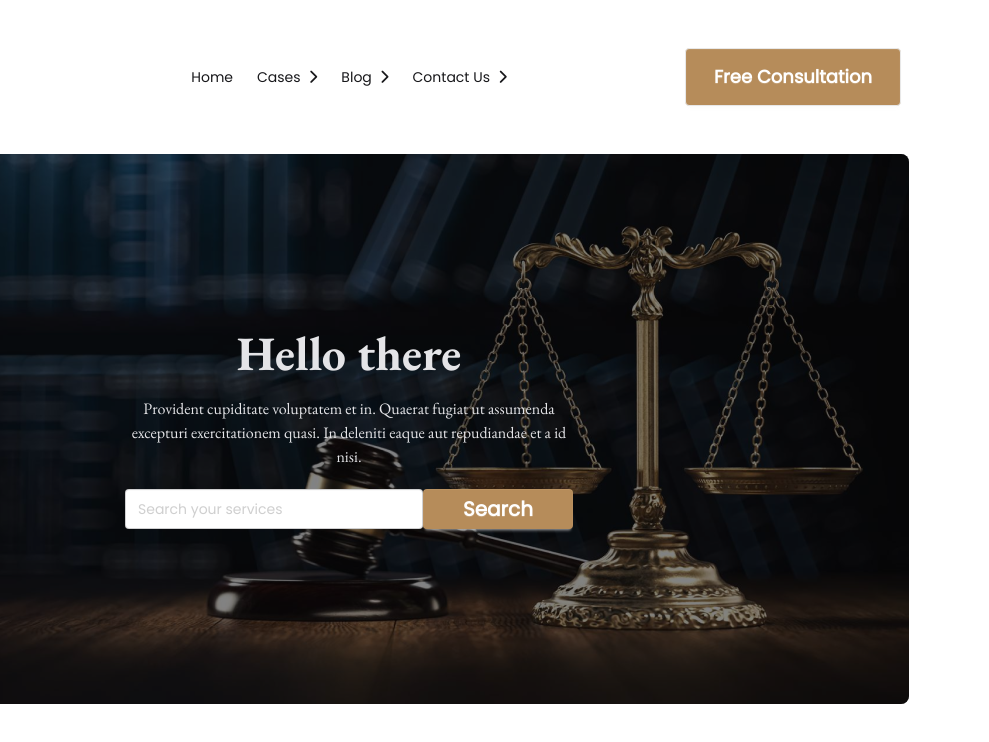
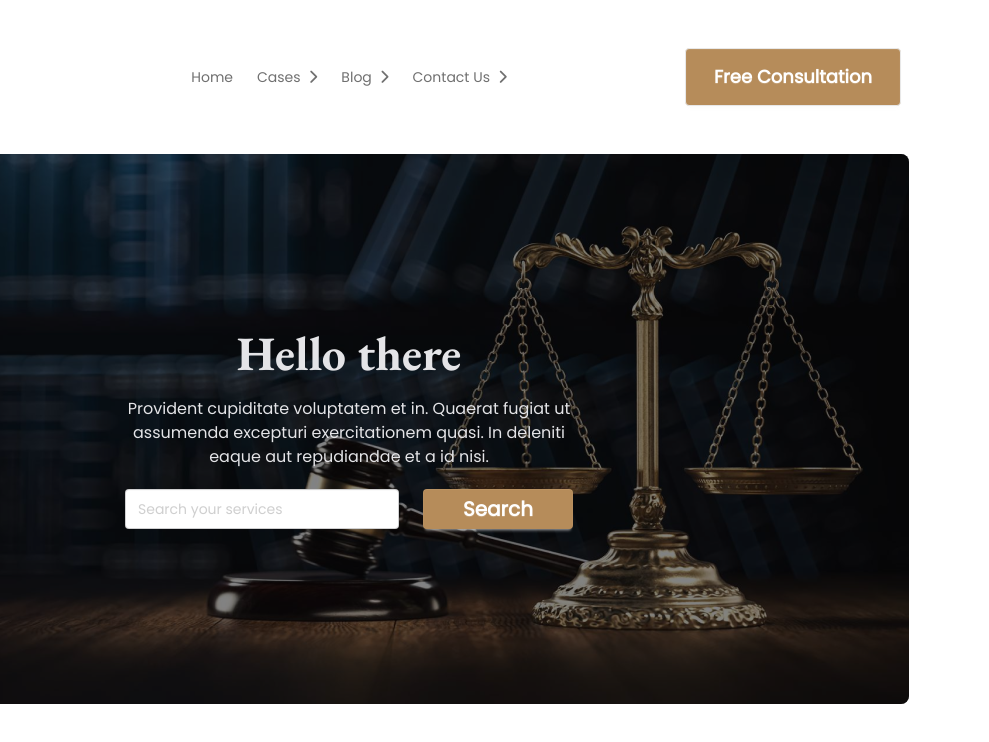
Before and after one commit to Tariqul911/legal-solution-with_Tailwind_-_Daisy_UI, a plain HTML site: page index.html in a window 1280 px wide. Shown: the full height of the page, 291-1280 px from the left. Drawn offline with nearby package versions, Linux system fonts and the light colour scheme.

Commit message:
added nav and banner section

```diff
--- a/index.html
+++ b/index.html
@@ -39,7 +39,7 @@
                         <img class="pr-10" src="images/logo2.png" alt="">
                     </div>
                 </div>
-                <div class="navbar-center hidden lg:flex font-normal font-poppins">
+                <div class="navbar-center hidden lg:flex font-normal font-poppins text-[#707070]">
                     <ul class="menu menu-horizontal px-1">
                         <li>
                             <a>
@@ -79,11 +79,11 @@
                 <div class="hero-content text-neutral-content text-center">
                     <div class="max-w-md">
                         <h1 class="mb-5 text-5xl font-bold">Hello there</h1>
-                        <p class="mb-5">
-                            Provident cupiditate voluptatem et in. Quaerat fugiat ut assumenda excepturi exercitationem
-                            quasi. In deleniti eaque aut repudiandae et a id nisi.
+                        <p class="mb-5 font-poppins font-normal">
+                            Provident cupiditate voluptatem et in. Quaerat fugiat ut assumenda excepturi exercitationem quasi. In deleniti eaque aut repudiandae et a id nisi.
                         </p>
-                        <div class="flex">
+                        <!-- banner input field -->
+                        <div class="flex gap-6">
                             <input type="text" placeholder="Search your services" class="input text-[#A0A0A0] font-poppins" />
                             <button class="btn bg-[#B68C5A] text-white font-semibold text-xl px-10 py-5 font-poppins border-none">Search</button>
                         </div>
```
